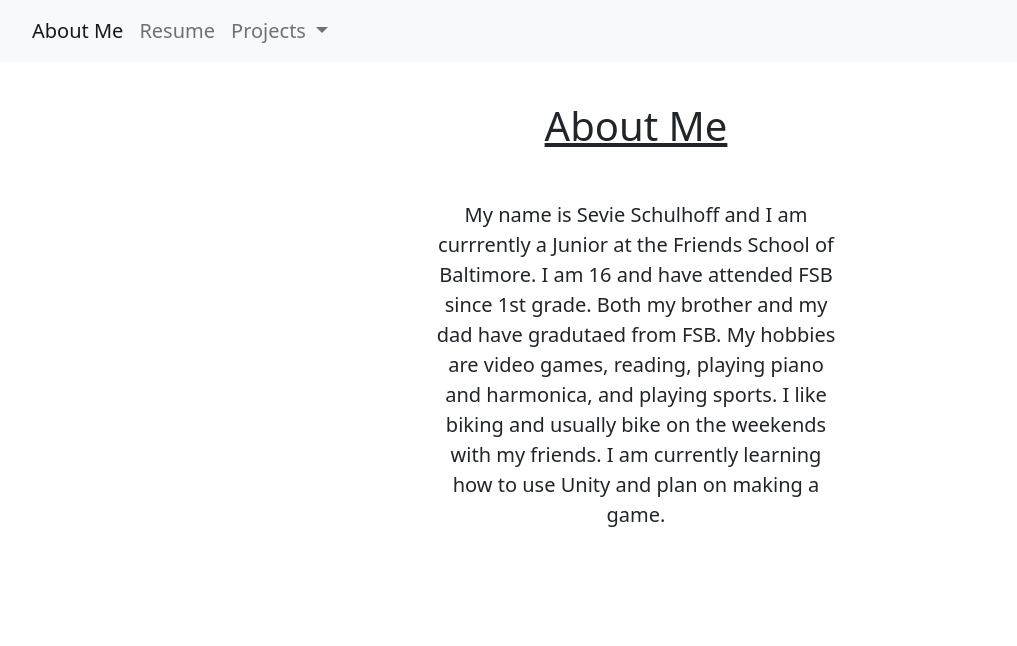
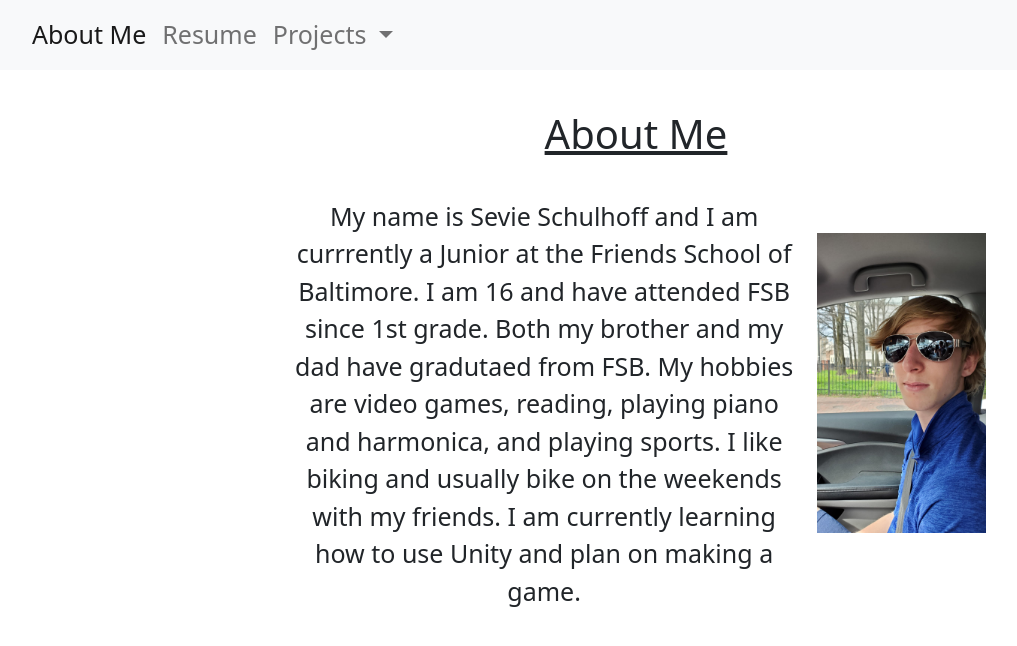
Before and after one commit to SSchulhoff/Portfolio, a plain HTML site: page index.html in a window 1280 px wide. Shown: the whole page, without its empty margins (4-1021 px from the left). Drawn offline with nearby package versions, Linux system fonts and the light colour scheme.

Commit message:
Add files via upload

```diff
--- a/index.html
+++ b/index.html
@@ -63,11 +63,11 @@
         div.p
         {
           display: flex;
-          width: 400px;
+          width: 700px;
           margin-left: auto;
           margin-right: auto;
-          margin-top: 50px;
-          font-size: 20px;
+          margin-top: 40px;
+          font-size: 25px;
         }
 
         p
@@ -78,8 +78,9 @@
 
         a
         {
-          font-size: 20px;
+          font-size: 25px;
         }
+
       </style>
 
       <h1><u>About Me</u></h1>
@@ -89,6 +90,7 @@
           Both my brother and my dad have gradutaed from FSB. My hobbies are video games, reading, playing piano and harmonica, and playing sports.
           I like biking and usually bike on the weekends with my friends. I am currently learning how to use Unity and plan on making a game.
         </p>
+            <img src = "Images/Me.jpg" style = "height: 300px; width: 400px; margin-left: 15px; margin-top: 35px">
       </div>
 
     </div>
```
